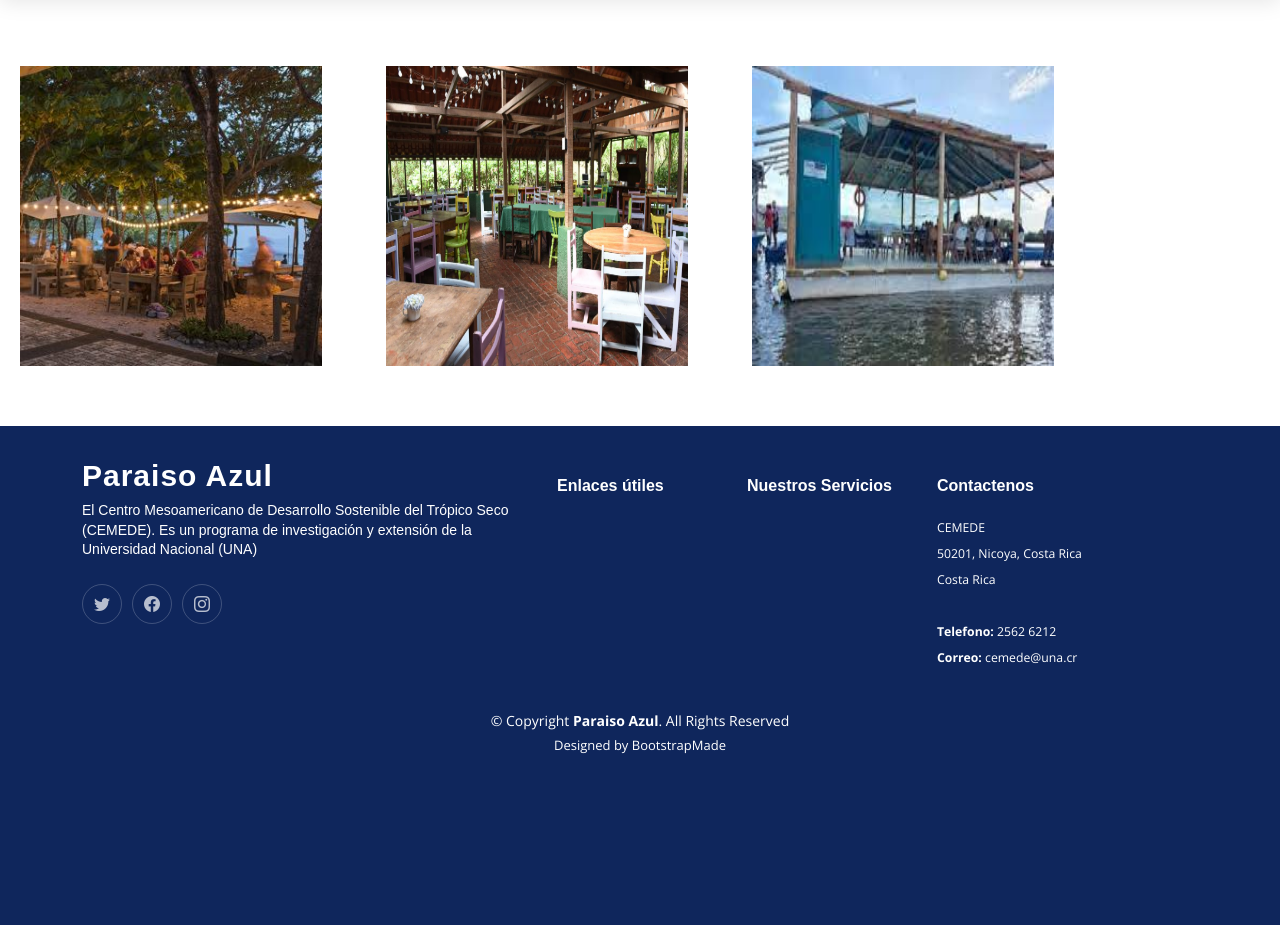
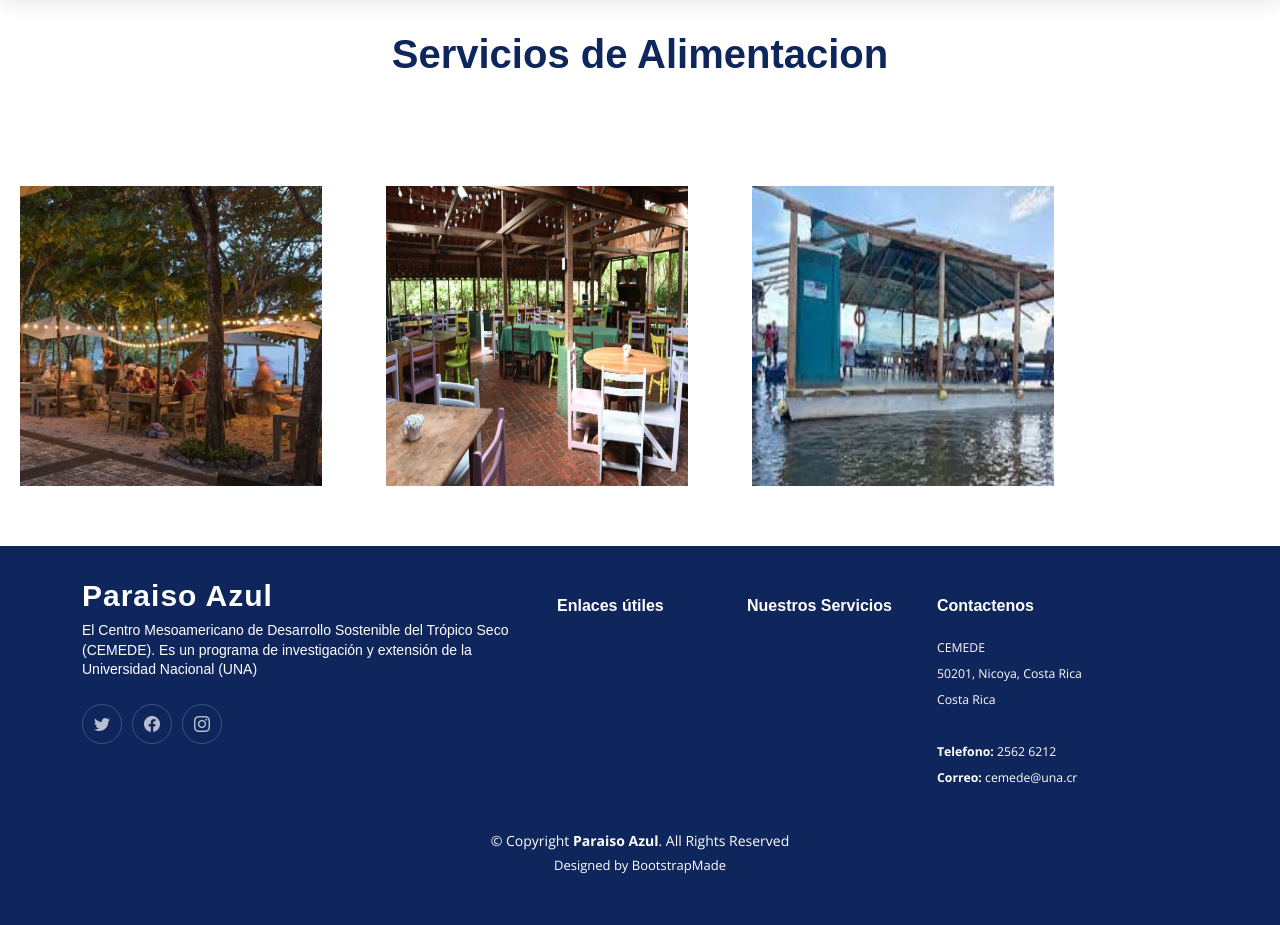
Before and after one commit to anerthy/paraiso_azul, a PHP site: page /paraiso_azul/Servicios/alimentacion in a window 1280 px wide. Shown: the part 70-995 px from the top of the page. Before the commit the page ends 824 px from the top, so only its background shows below. Run offline with PHP 8.4, Linux system fonts and the light colour scheme; data comes from the database, SQL or seed files in the repository; some libraries are stand-ins or nearby versions.

Commit message:
Agregando estilos a la vista de alimentacion

```diff
--- a/Views/Servicios/alimentacion.php
+++ b/Views/Servicios/alimentacion.php
@@ -4,10 +4,18 @@ $arrAlimentacion =  $data['alimentacion'];
 ?>
    <link href="<?= media(); ?>/css/cards-alimentacion/cards_alimentacion.css" rel="stylesheet">
 
-<div>
-    <h1>Alimentación</h1><br>
+   <br>
+ <br>
+ <br>
+ <br>
+ <center>
+        <br>
+        <h1 class="titulo" style="color: #0f265c"><b><?= $data['page_title'] ?></b></h1>
+        <br>
+        <p id="info" style="font-size: 20px; text-align: justify; margin:20px">
+        </p>
 
-</div>
+    </center>
 
 <div class="row">
     <?php
@@ -18,9 +26,9 @@ $arrAlimentacion =  $data['alimentacion'];
   <section class="programs">
 		<a href="#">
 			<div class="content">
-                <p id="nombre" class="textTitulo"><?= $arrAlimentacion[$i]['nombre_alim'] ?></p>
-                <p id="descripcion" class="textDescrip"><?= $arrAlimentacion[$i]['descripcion'] ?></p>
-                <p id="telefono" class="textTel">Telefono: <?= $arrAlimentacion[$i]['telefono'] ?></p>
+                <p id="" class="textTitulo"><?= $arrAlimentacion[$i]['nombre_alim'] ?></p>
+                <p id="" class="textDescrip"><?= $arrAlimentacion[$i]['descripcion'] ?></p>
+                <p id="" class="textTel">Telefono: <?= $arrAlimentacion[$i]['telefono'] ?></p>
             <ul>
 
 				</ul>
```
